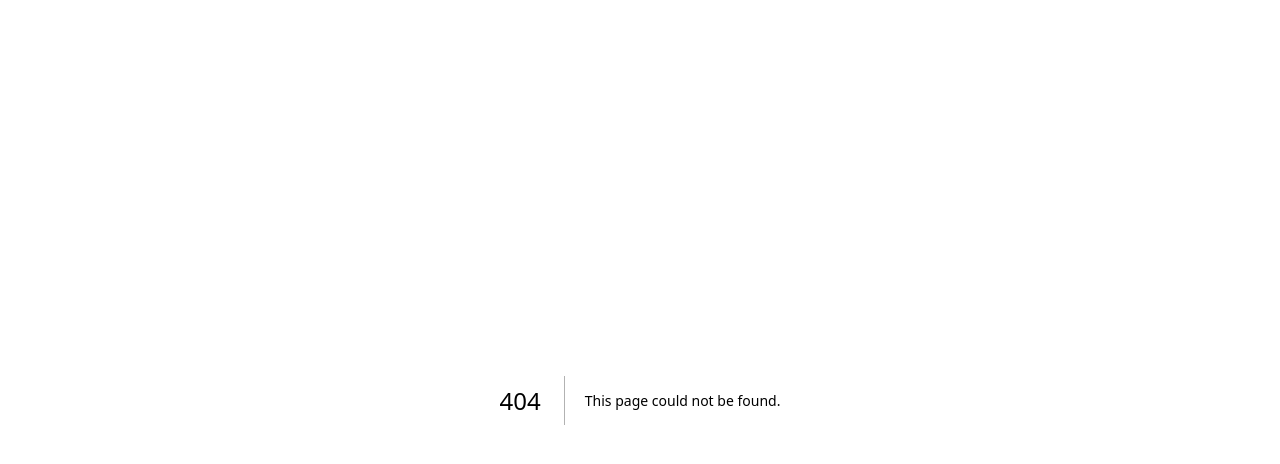
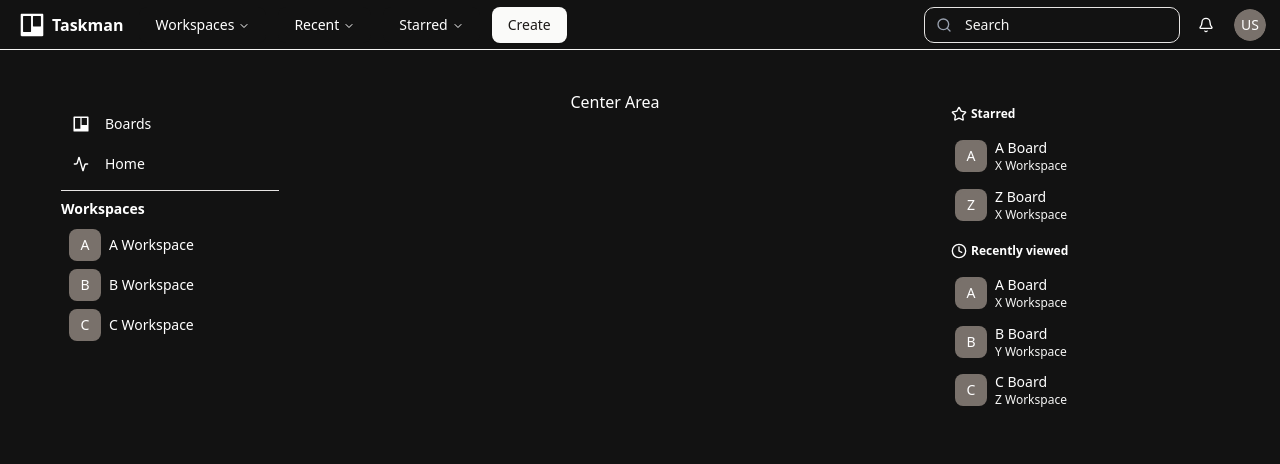
Before and after one commit to ndrw-ynz/taskman, a Next.js app in the folder frontend/: page /home in a window 1280 px wide. Before the commit this address had no page. Shown: the top 464 px of the page. Built offline with nearby package versions, Linux system fonts and the light colour scheme.

Commit message:
feat: add initial home page with left sidebar, center, and right sidebar

```diff
--- /dev/null
+++ b/frontend/src/app/home/page.js
@@ -0,0 +1,85 @@
+import BoardSelectionButton from "@/components/general/board-selection-button";
+import HomeSelectionButton from "@/components/home/home-selection-button";
+import HomeWorkspaceDropdownMenu from "@/components/home/home-workspace-dropdown-menu";
+import { Separator } from "@/components/ui/separator";
+import { Activity, Clock, Star } from "lucide-react";
+import { TfiTrello } from "react-icons/tfi";
+
+export default function HomePage() {
+  return (
+    <div className="mt-10 mb-10 flex w-full flex-row justify-center space-x-5">
+      {/* Left Sidebar */}
+      <div className="flex w-[250px] flex-col space-y-2 p-4">
+        {/* Home Selection Buttom */}
+        <div className="flex flex-col space-y-1">
+          <HomeSelectionButton
+            icon={<TfiTrello className="h-4 w-4" />}
+            name="Boards"
+            onClick={null}
+          />
+          <HomeSelectionButton
+            icon={<Activity className="h-4 w-4" />}
+            name="Home"
+            onClick={null}
+          />
+        </div>
+
+        <Separator className="w-full" />
+
+        {/* Workspaces */}
+        <div className="flex flex-col space-y-2">
+          <p className="text-sm font-semibold">Workspaces</p>
+          <div className="flex flex-col space-y-1">
+            <HomeWorkspaceDropdownMenu name="A Workspace" />
+            <HomeWorkspaceDropdownMenu name="B Workspace" />
+            <HomeWorkspaceDropdownMenu name="C Workspace" />
+          </div>
+        </div>
+      </div>
+
+      {/* Center */}
+      <div className="flex w-[600px] flex-col items-center">
+        <p>Center Area</p>
+      </div>
+
+      {/* Right Sidebar */}
+      <div className="flex w-[300px] flex-col space-y-4 p-4">
+        {/* Starred */}
+        <div className="flex flex-col space-y-1">
+          <div className="flex flex-row items-center space-x-1 pb-2">
+            <Star className="size-4" />
+            <p className="text-xs font-semibold">Starred</p>
+          </div>
+          <BoardSelectionButton
+            boardName="A Board"
+            workspaceName="X Workspace"
+          />
+          <BoardSelectionButton
+            boardName="Z Board"
+            workspaceName="X Workspace"
+          />
+        </div>
+
+        {/* Recently Viewed */}
+        <div className="flex flex-col space-y-1">
+          <div className="flex flex-row items-center space-x-1 pb-2">
+            <Clock className="size-4" />
+            <p className="text-xs font-semibold">Recently viewed</p>
+          </div>
+          <BoardSelectionButton
+            boardName="A Board"
+            workspaceName="X Workspace"
+          />
+          <BoardSelectionButton
+            boardName="B Board"
+            workspaceName="Y Workspace"
+          />
+          <BoardSelectionButton
+            boardName="C Board"
+            workspaceName="Z Workspace"
+          />
+        </div>
+      </div>
+    </div>
+  );
+}
```
